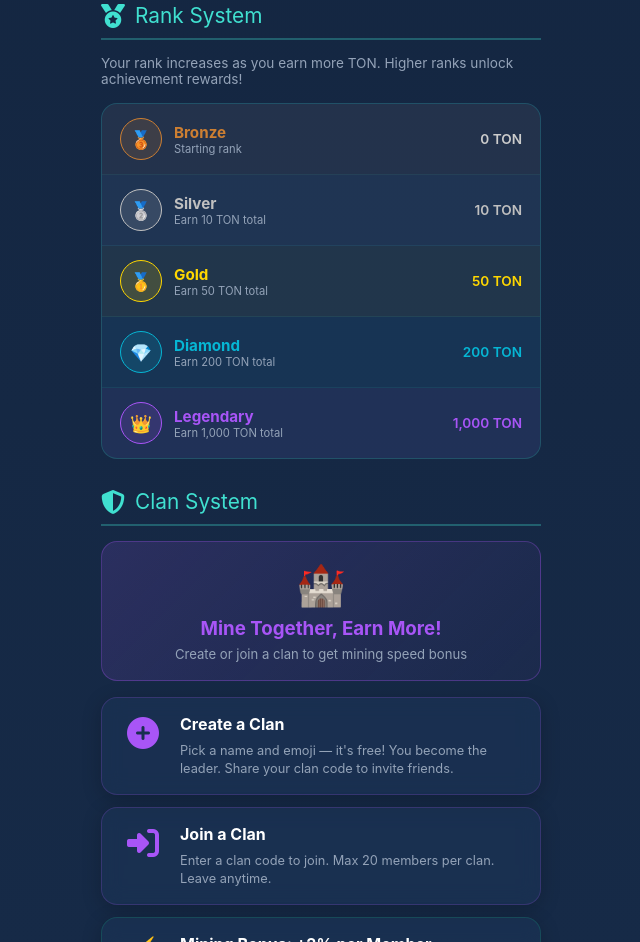
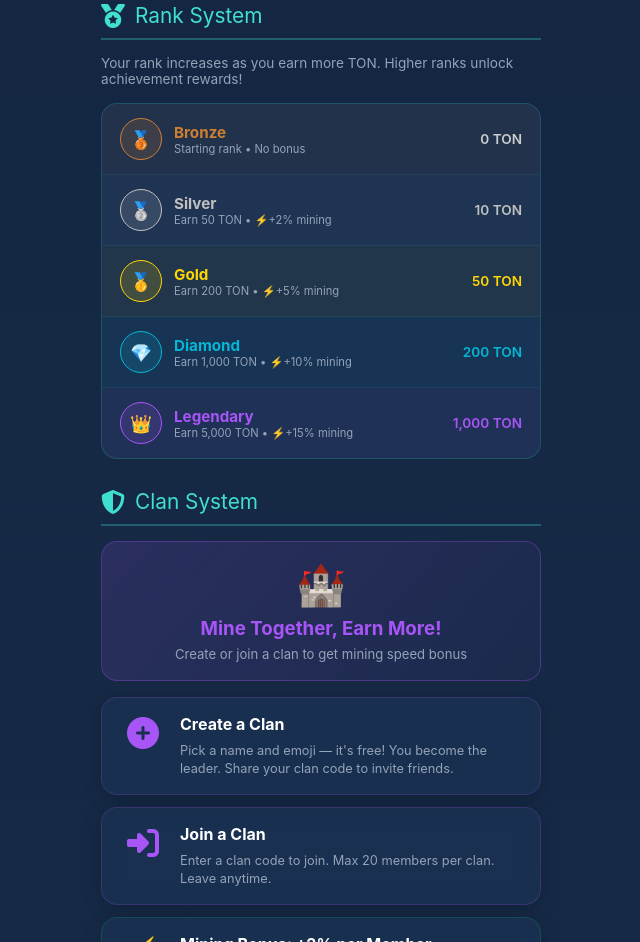
Before and after one commit to ekicim200-coder/Tonmining, a website: page info.html in a window 1280 px wide. Shown: the part 2829-3771 px from the top of the page, without its empty margins (319-959 px from the left). Drawn offline with Linux system fonts and the light colour scheme.

Commit message:
Update info.html

```diff
--- a/info.html
+++ b/info.html
@@ -530,35 +530,35 @@
                 <div class="prize-row" style="background: rgba(205, 127, 50, 0.06);">
                     <div class="rank-info">
                         <div class="rank-badge" style="background: rgba(205,127,50,0.15); border: 1.5px solid #CD7F32;">🥉</div>
-                        <div><div style="font-weight: 700; color: #CD7F32; font-size: 0.95rem;">Bronze</div><div style="font-size: 0.7rem; color: var(--text-muted);">Starting rank</div></div>
+                        <div><div style="font-weight: 700; color: #CD7F32; font-size: 0.95rem;">Bronze</div><div style="font-size: 0.7rem; color: var(--text-muted);">Starting rank • No bonus</div></div>
                     </div>
                     <div style="color: #ccc; font-weight: 600; font-size: 0.85rem;">0 TON</div>
                 </div>
                 <div class="prize-row" style="background: rgba(192, 192, 192, 0.04);">
                     <div class="rank-info">
                         <div class="rank-badge" style="background: rgba(192,192,192,0.15); border: 1.5px solid #C0C0C0;">🥈</div>
-                        <div><div style="font-weight: 700; color: #C0C0C0; font-size: 0.95rem;">Silver</div><div style="font-size: 0.7rem; color: var(--text-muted);">Earn 10 TON total</div></div>
+                        <div><div style="font-weight: 700; color: #C0C0C0; font-size: 0.95rem;">Silver</div><div style="font-size: 0.7rem; color: var(--text-muted);">Earn 50 TON • ⚡+2% mining</div></div>
                     </div>
                     <div style="color: #C0C0C0; font-weight: 600; font-size: 0.85rem;">10 TON</div>
                 </div>
                 <div class="prize-row" style="background: rgba(255, 215, 0, 0.04);">
                     <div class="rank-info">
                         <div class="rank-badge" style="background: rgba(255,215,0,0.15); border: 1.5px solid #FFD700;">🥇</div>
-                        <div><div style="font-weight: 700; color: #FFD700; font-size: 0.95rem;">Gold</div><div style="font-size: 0.7rem; color: var(--text-muted);">Earn 50 TON total</div></div>
+                        <div><div style="font-weight: 700; color: #FFD700; font-size: 0.95rem;">Gold</div><div style="font-size: 0.7rem; color: var(--text-muted);">Earn 200 TON • ⚡+5% mining</div></div>
                     </div>
                     <div style="color: #FFD700; font-weight: 600; font-size: 0.85rem;">50 TON</div>
                 </div>
                 <div class="prize-row" style="background: rgba(6, 182, 212, 0.04);">
                     <div class="rank-info">
                         <div class="rank-badge" style="background: rgba(6,182,212,0.15); border: 1.5px solid #06b6d4;">💎</div>
-                        <div><div style="font-weight: 700; color: #06b6d4; font-size: 0.95rem;">Diamond</div><div style="font-size: 0.7rem; color: var(--text-muted);">Earn 200 TON total</div></div>
+                        <div><div style="font-weight: 700; color: #06b6d4; font-size: 0.95rem;">Diamond</div><div style="font-size: 0.7rem; color: var(--text-muted);">Earn 1,000 TON • ⚡+10% mining</div></div>
                     </div>
                     <div style="color: #06b6d4; font-weight: 600; font-size: 0.85rem;">200 TON</div>
                 </div>
                 <div class="prize-row" style="background: rgba(168, 85, 247, 0.05);">
                     <div class="rank-info">
                         <div class="rank-badge" style="background: rgba(168,85,247,0.15); border: 1.5px solid #a855f7;">👑</div>
-                        <div><div style="font-weight: 700; color: #a855f7; font-size: 0.95rem;">Legendary</div><div style="font-size: 0.7rem; color: var(--text-muted);">Earn 1,000 TON total</div></div>
+                        <div><div style="font-weight: 700; color: #a855f7; font-size: 0.95rem;">Legendary</div><div style="font-size: 0.7rem; color: var(--text-muted);">Earn 5,000 TON • ⚡+15% mining</div></div>
                     </div>
                     <div style="color: #a855f7; font-weight: 600; font-size: 0.85rem;">1,000 TON</div>
                 </div>
```
